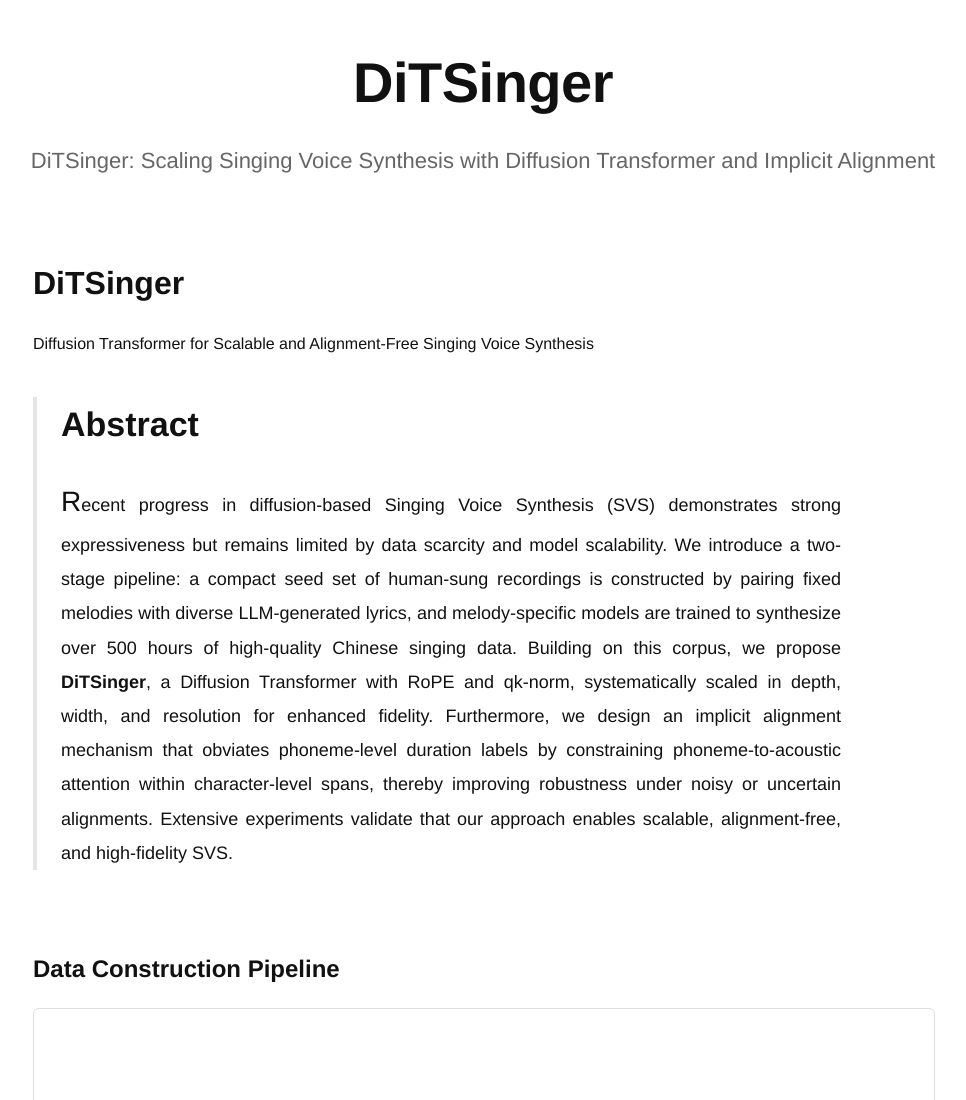
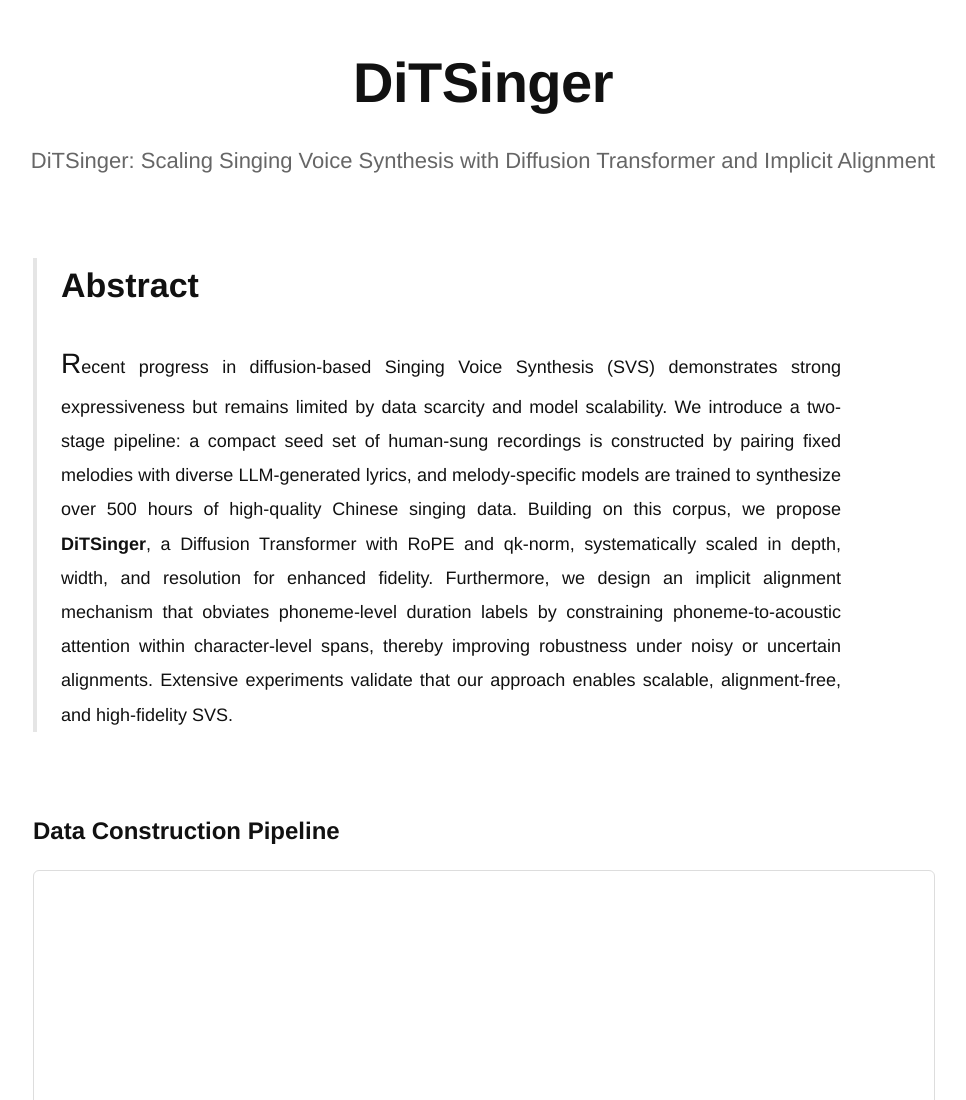
Before and after one commit to NJU-Jet/DiTSinger, a plain HTML site: page index.html in a window 1280 px wide. Shown: the top 1100 px of the page, without its empty margins (157-1123 px from the left). Drawn offline with Linux system fonts and the light colour scheme.

Commit message:
update title

```diff
--- a/index.html
+++ b/index.html
@@ -11,11 +11,6 @@
 <body>
 
 <div class="container">
-
-  <h1>DiTSinger</h1>
-  <p class="subtitle">
-    Diffusion Transformer for Scalable and Alignment-Free Singing Voice Synthesis
-  </p>
 
   <!-- Abstract -->
   <section class="abstract-section">
```
